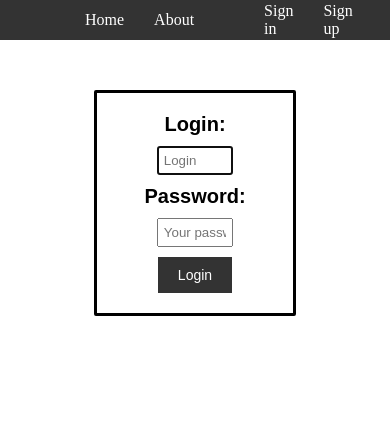
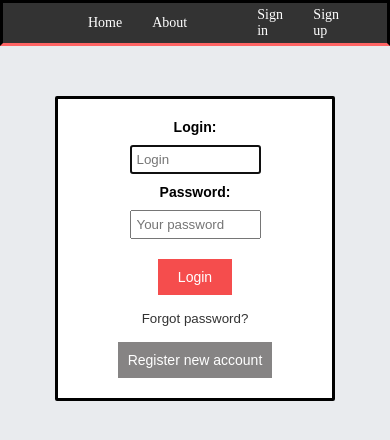
Before and after one commit to Ivan-Verushkin/frontend-complexttodoapp, a React (Create React App) app: page /signin in a window 390 px wide. Shown: the top 440 px of the page. Built offline with nearby package versions, Linux system fonts and the light colour scheme.

Commit message:
Styles updated

```diff
--- a/src/SignIn.js
+++ b/src/SignIn.js
@@ -89,7 +89,11 @@ function SignIn(){
                 {errors.passwordEmpty && <p className="danger-notification">{errors.passwordEmpty}</p>}
                 {errors.loginPasswordMismatch && <p className="danger-notification">{errors.loginPasswordMismatch}</p>}
 
-                <button className="signInButton" type="submit">Login</button>
+                <button type='submit' className="signInButton">Login</button>
+
+                <button type="button" className="forgotPasswordButton">Forgot password?</button>
+
+                <button type="button" className="registerNewAccountButton">Register new account</button>
             </form>
         </div>
     );
--- a/src/SignUp.js
+++ b/src/SignUp.js
@@ -87,7 +87,7 @@ function SignUp() {
     return (
         <div id='signInDiv'>
             <form className="signInForm" onSubmit={handleSubmit}>
-                <label>Enter your name:</label>
+                <label>Full name:</label>
                 <input
                     className="signInForm-input"
                     type="text"
@@ -99,7 +99,7 @@ function SignUp() {
                 {errors.nameEmpty && <p className="danger-notification">{errors.nameEmpty}</p>}
                 {errors.nameLength && <p className="danger-notification">{errors.nameLength}</p>}
 
-                <label>Enter your email:</label>
+                <label>Email:</label>
                 <input
                     className="signInForm-input"
                     type="email"
@@ -109,7 +109,7 @@ function SignUp() {
                 />
                 {errors.emailEmpty && <p className="danger-notification">{errors.emailEmpty}</p>}
 
-                <label>Create a password:</label>
+                <label>Password:</label>
                 <input
                     className="signInForm-input"
                     type="password"
@@ -119,7 +119,7 @@ function SignUp() {
                 />
                 {errors.passwordEmpty && <p className="danger-notification">{errors.passwordEmpty}</p>}
 
-                <label>Confirm a password:</label>
+                <label>Confirm password:</label>
                 <input
                     className="signInForm-input"
                     type="password"
--- a/src/index.css
+++ b/src/index.css
@@ -8,10 +8,14 @@
   background-color: #333;
   height: 40px;
   padding: 0 30px;
+  border-bottom: #ff6464;
+  border-width: 3px;
+  border-style: solid;
 }
 
 body {
   margin: 0;
+  background-color: #e9ebee;
 }
 
 .nav-left {
@@ -57,26 +61,31 @@ body {
   font-family: Arial, Helvetica, sans-serif;
   font-size: 20px;
   font-weight: bold;
+  background-color: white;
 }
 
 .signInForm-input {
   margin: 10px;
   padding: 5px;
-  width: 40%; /* Make input fields take full width of the container */
+  width: 40%;
+  min-width: 100px;
 }
 
+
 .signInButton {
-  background-color: #333;
+  margin-top: 10px;
+  background-color: #f54d4d;
   color: white;
   font-family: Arial, Helvetica, sans-serif;
   font-size: 14px;
   border: none;
   padding: 10px 20px;
-  cursor: pointer; /* Show pointer cursor on hover */
+  cursor: pointer;
+  transition: opacity 0.2s;
 }
 
 .signInButton:hover {
-  background-color: #575757;
+  opacity: 0.7;
 }
 
 .danger-notification {
@@ -84,3 +93,45 @@ body {
   font-size: 12px;
   color: red;
 }
+
+.forgotPasswordButton {
+  margin-top: 15px;
+  background-color: white;
+  border:none;
+  color: #333;
+  transition: text-decoration 0.2s;
+}
+
+.forgotPasswordButton:hover {
+  text-decoration: underline;
+}
+
+.registerNewAccountButton {
+  margin-top: 15px;
+  border: none;
+  background-color: #868484;
+  color: white;
+  font-family: Arial, Helvetica, sans-serif;
+  font-size: 14px;
+  padding: 10px 10px;
+  transition: opacity 0.2s;
+}
+
+.registerNewAccountButton:hover{
+  opacity: 0.7;
+}
+
+@media (max-width: 700px) {
+  body {
+    font-size: 14px;
+  }
+
+  .signInForm {
+    font-size: 14px;
+    width: 60%;
+  }
+
+  .signInForm-input {
+    width: 50%;
+  }
+}
```
